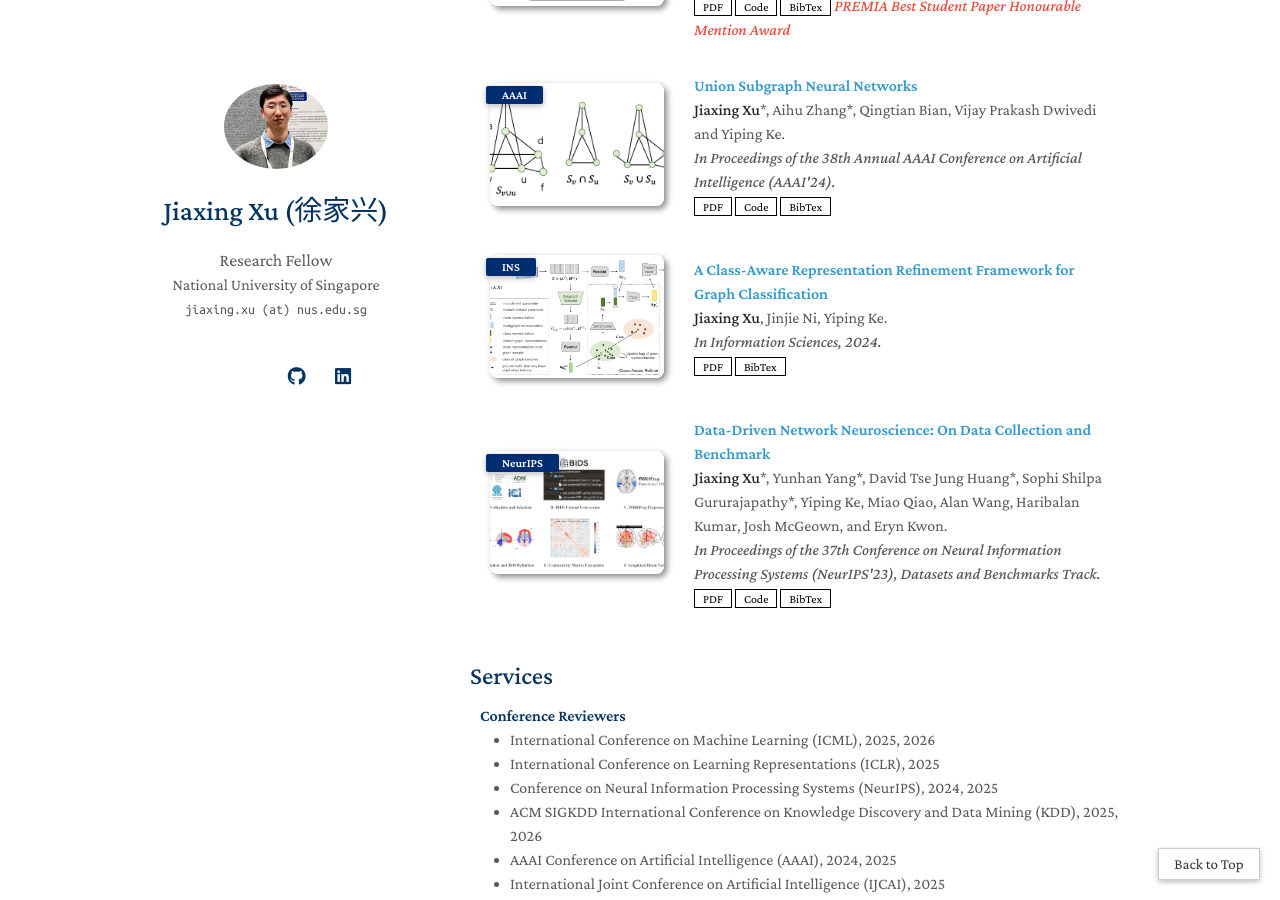
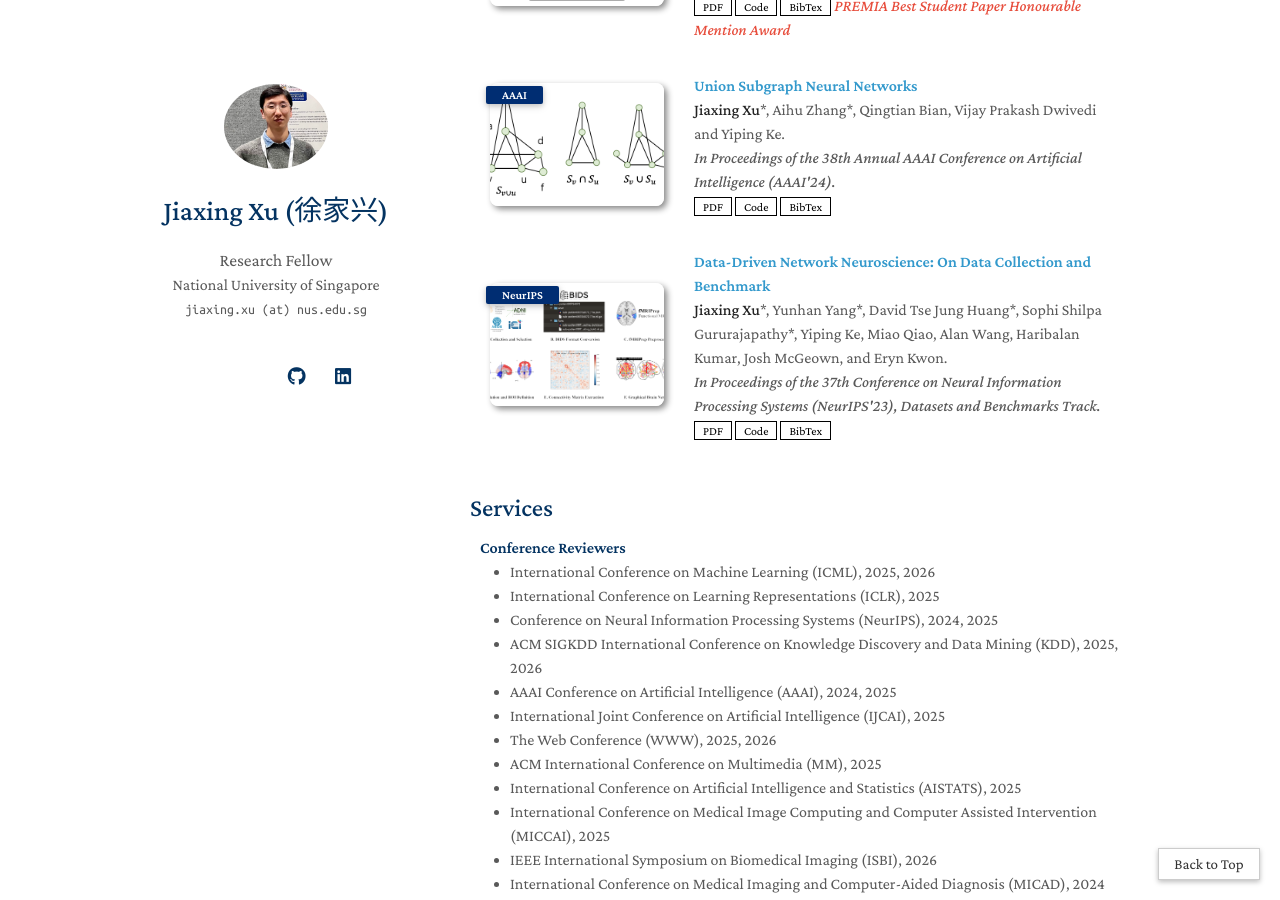
Before and after one commit to AngusMonroe/angusmonroe.github.io, a Jekyll site: the page built from index.md, in a window 1280 px wide and 900 px high, scrolled down 2748 px. Built offline with Jekyll 4.4.1, drawn with Linux system fonts in a browser that asks for light colours; a style sheet for code colours, icons or effects is not loaded; our own code applies the rules of GitHub Pages for plain Markdown files.

Commit message:
Update publications.yml

```diff
--- a/_data/publications.yml
+++ b/_data/publications.yml
@@ -84,15 +84,6 @@ main:
     bibtex: ./assets/bib/UnionSNN.txt
     image: ./assets/img/UnionSNN.png
 
-  - title: "A Class-Aware Representation Refinement Framework for Graph Classification"
-    authors: <strong>Jiaxing Xu</strong>, Jinjie Ni, Yiping Ke.
-    conference_short: INS
-    conference: In Information Sciences, 2024.
-    pdf: https://www.sciencedirect.com/science/article/pii/S0020025524009757?casa_token=778YUzzPu9kAAAAA:vPNLRsxE9x9MpNHpdivb_TveaTyUsB8PLTk4mzr04om7qWY_wGOQC8uKULIWg26VzWtb6gueB-4
-    # code:
-    bibtex: ./assets/bib/CARE.txt
-    image: ./assets/img/CARE.png
-
   - title: "Data-Driven Network Neuroscience: On Data Collection and Benchmark"
     authors: <strong>Jiaxing Xu</strong>*, Yunhan Yang*, David Tse Jung Huang*, Sophi Shilpa Gururajapathy*, Yiping Ke, Miao Qiao, Alan Wang, Haribalan Kumar, Josh McGeown, and Eryn Kwon.
     conference_short: NeurIPS
```
